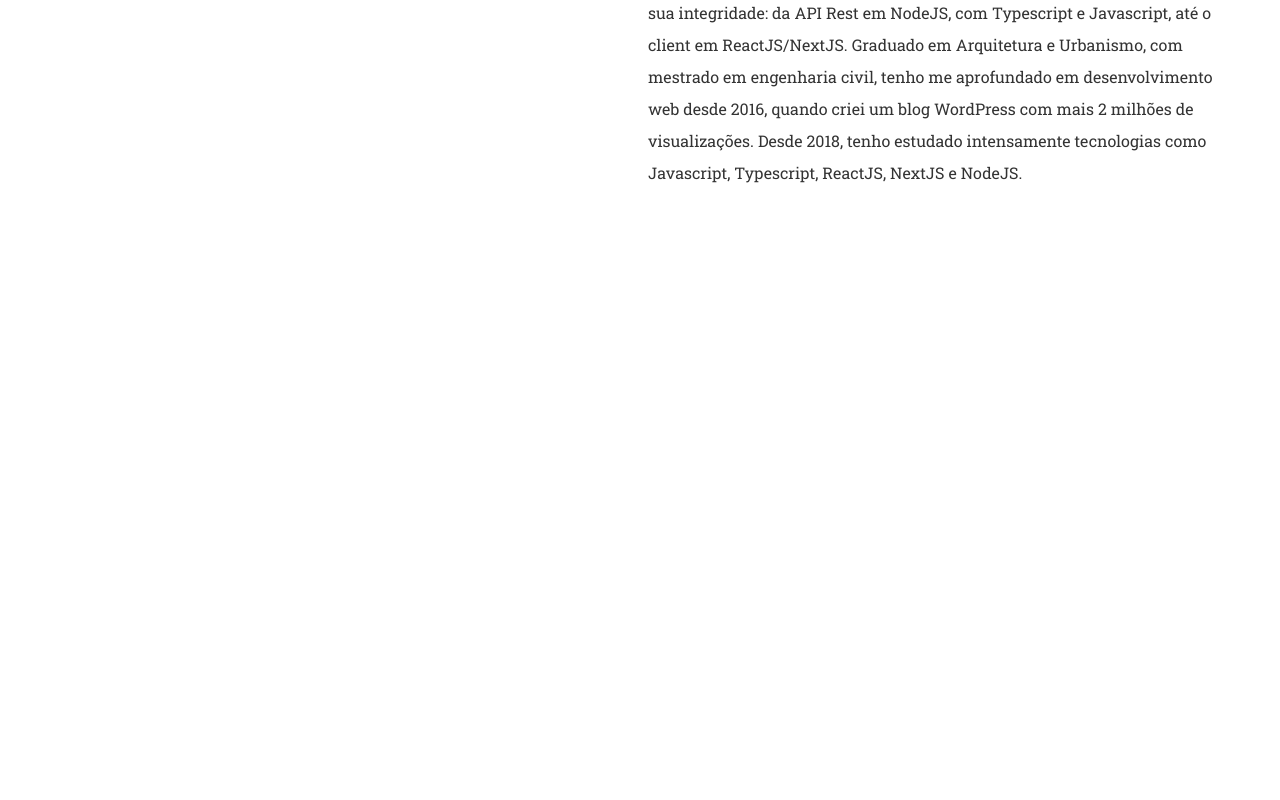
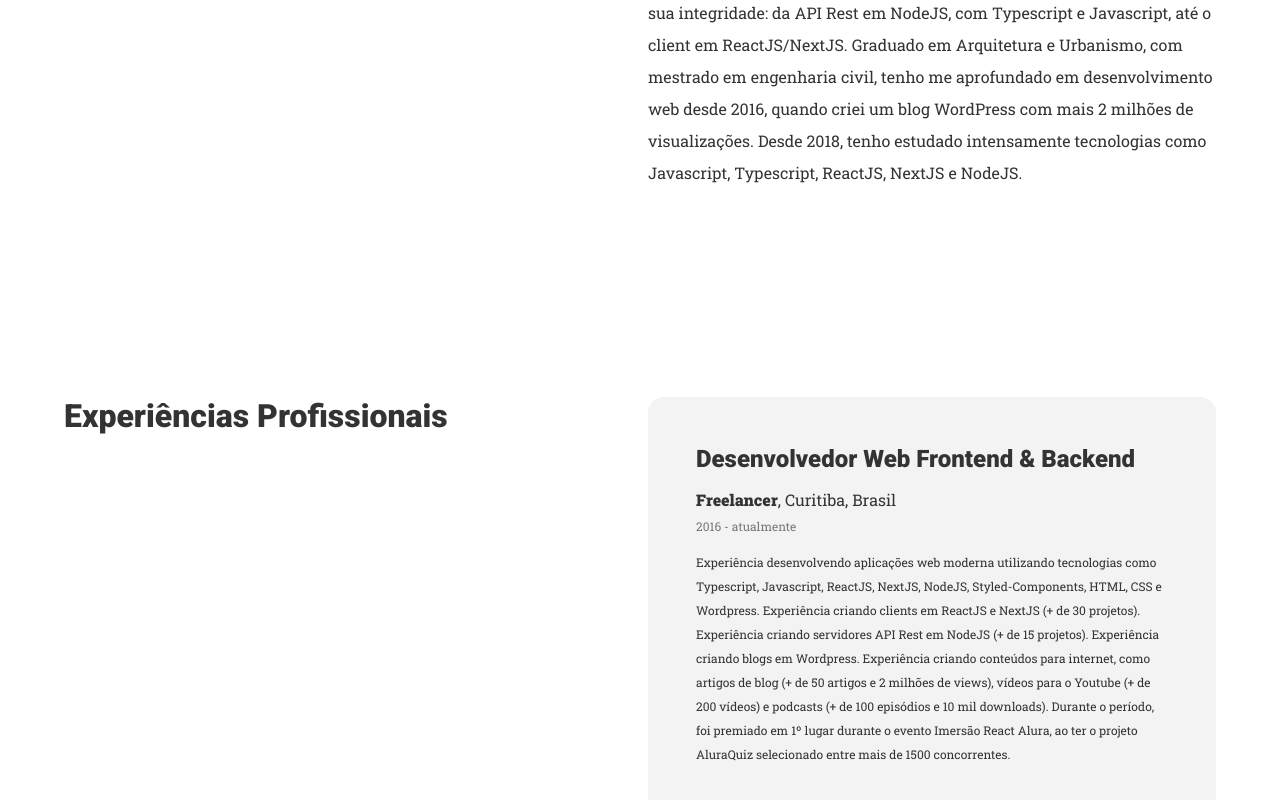
Before and after one commit to fischerafael/fischerafael-frontend, a Next.js app: page / in a window 1280 px wide. Shown: the part 899-1699 px from the top of the page. Before the commit the page ends 1264 px from the top, so only its background shows below. Built offline with nearby package versions, Linux system fonts and the light colour scheme.

Commit message:
added exp card

```diff
--- a/pages/index.tsx
+++ b/pages/index.tsx
@@ -5,6 +5,7 @@ import { data } from '../src/external/data'
 import HeroSection from '../src/external/ui/components/organisms/HeroSection'
 import BioSection from '../src/external/ui/components/organisms/BioSection'
 import { PageContainerStyle } from '../src/external/ui/components/templates/PageStyle'
+import ExperienceSection from '../src/external/ui/components/organisms/ExperienceSection'
 
 const Home = ({ data }) => {
     console.log('userData', data)
@@ -20,6 +21,10 @@ const Home = ({ data }) => {
                 blog={data.pt.links.blog}
             />
             <BioSection title="Sobre" bio={data.pt.personal.bio} />
+            <ExperienceSection
+                title="Experiências Profissionais"
+                experiences={data.pt.professional}
+            />
         </PageContainerStyle>
     )
 }
--- a/src/external/data/index.ts
+++ b/src/external/data/index.ts
@@ -11,6 +11,18 @@ export const data = {
             github: 'https://github.com/fischerafael',
             linkedin: 'https://www.linkedin.com/in/fischerafael',
             blog: 'https://fischerafael.com'
-        }
+        },
+        professional: [
+            {
+                title: 'Desenvolvedor Web Frontend & Backend',
+                institution: 'Freelancer',
+                startedAt: 2016,
+                finishedAt: null,
+                current: true,
+                location: 'Curitiba, Brasil',
+                description:
+                    'Experiência desenvolvendo aplicações web moderna utilizando tecnologias como Typescript, Javascript, ReactJS, NextJS, NodeJS, Styled-Components, HTML, CSS e Wordpress. Experiência criando clients em ReactJS e NextJS (+ de 30 projetos). Experiência criando servidores API Rest em NodeJS (+ de 15 projetos). Experiência criando blogs em Wordpress. Experiência criando conteúdos para internet, como artigos de blog (+ de 50 artigos e 2 milhões de views), vídeos para o Youtube (+ de 200 vídeos) e podcasts (+ de 100 episódios e 10 mil downloads). Durante o período, foi premiado em 1º lugar durante o evento Imersão React Alura, ao ter o projeto AluraQuiz selecionado entre mais de 1500 concorrentes.'
+            }
+        ]
     }
 }
--- /dev/null
+++ b/src/external/ui/components/organisms/ExperienceSection/index.tsx
@@ -0,0 +1,96 @@
+import React from 'react'
+import styled from 'styled-components'
+import { TwoColContainerStyle } from '../TwoColContainerStyle'
+
+type Experience = {
+    current: boolean
+    description: string
+    title: string
+    startedAt: number
+    location: string
+    finishedAt?: number
+    institution: string
+}
+
+interface Props {
+    title: string
+    experiences: Experience[]
+}
+
+const BioSection = ({ title, experiences }: Props) => {
+    return (
+        <ProjectSectionContainerStyle>
+            <h2>{title}</h2>
+
+            {experiences.map((experience, index) => (
+                <ExperienceContainerStyle key={index}>
+                    <h3>{experience.title}</h3>
+                    <h4>
+                        <span>{experience.institution}</span>,{' '}
+                        {experience.location}
+                    </h4>
+                    <h5>
+                        {experience.startedAt} -{' '}
+                        {experience.finishedAt
+                            ? experience.finishedAt
+                            : 'atualmente'}
+                    </h5>
+                    <p className="exp-description">{experience.description}</p>
+                </ExperienceContainerStyle>
+            ))}
+        </ProjectSectionContainerStyle>
+    )
+}
+
+export default BioSection
+
+export const ExperienceContainerStyle = styled.div`
+    background: #f3f3f3;
+    border-radius: 1rem;
+    padding: 3rem;
+    min-height: 25vh;
+
+    display: flex;
+    flex-direction: column;
+
+    align-self: flex-start;
+
+    h3 {
+        font: 900 1.5rem 'Roboto';
+        margin-bottom: 1rem;
+    }
+
+    h4 {
+        font: 400 1rem 'Roboto Slab';
+        margin-bottom: 0.5rem;
+
+        span {
+            font-weight: 900;
+        }
+    }
+
+    h5 {
+        font: 400 0.75rem 'Roboto Slab';
+        color: #777777;
+    }
+
+    .exp-description {
+        font: 400 0.75rem 'Roboto Slab';
+        line-height: 1.5rem;
+        margin-top: 1rem;
+    }
+`
+export const ProjectSectionContainerStyle = styled(TwoColContainerStyle)`
+    min-height: 50vh;
+    margin: 2rem 0;
+
+    h2 {
+        align-self: flex-start;
+        font: 900 2rem 'Roboto';
+    }
+    p {
+        align-self: flex-start;
+        font: 400 1rem 'Roboto Slab';
+        line-height: 2rem;
+    }
+`
```
